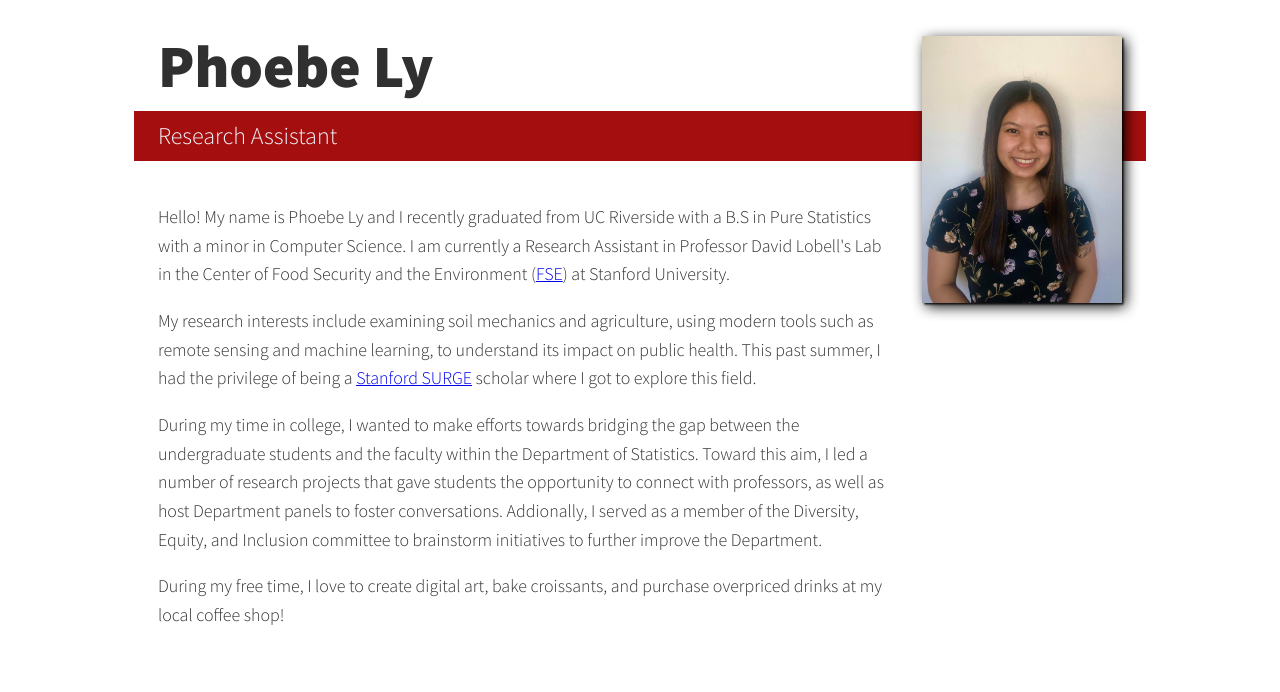
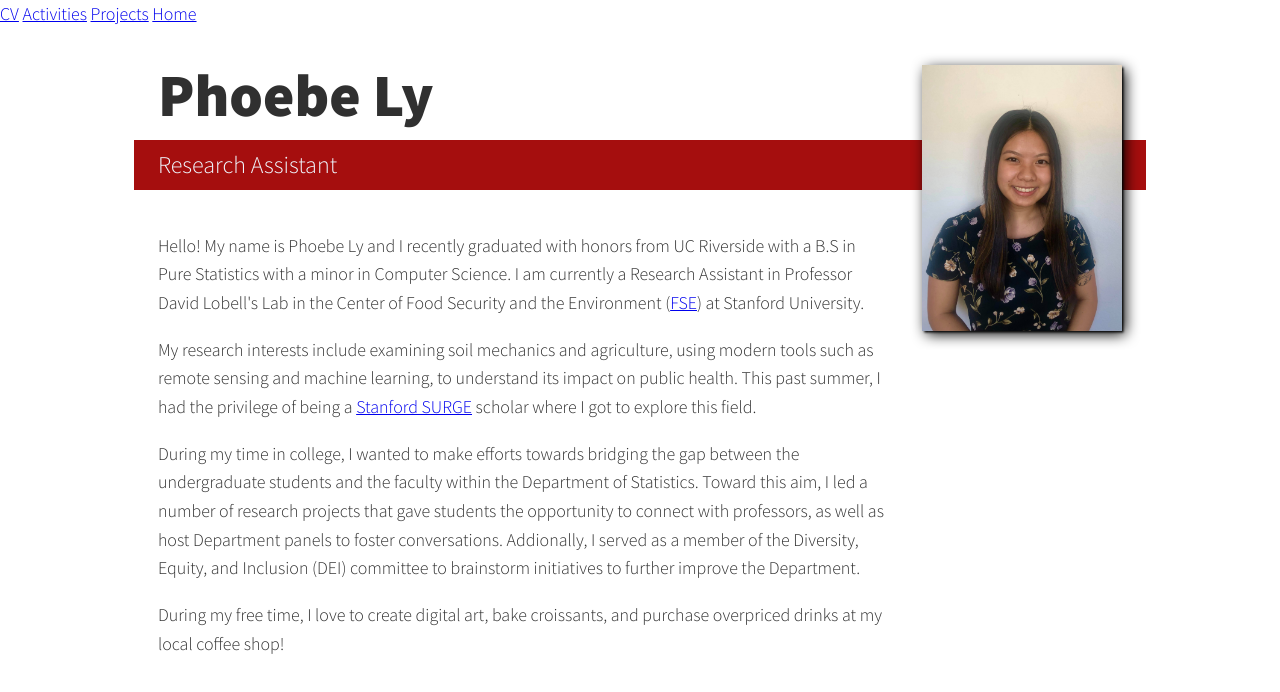
Before and after one commit to phoebely7/phoebely7.github.io, a plain HTML site: page index.html in a window 1280 px wide. Shown: the top 692 px of the page. Drawn offline with nearby package versions, Linux system fonts and the light colour scheme.

Commit message:
Update index.html

```diff
--- a/index.html
+++ b/index.html
@@ -16,12 +16,20 @@
 
     </head>
 
+    <div class="topnav">
+        <a href="Ly_Phoebe_CV.pdf">CV</a>
+        <a href="activitiesPage.html">Activities</a>
+        <a href="projectPage.html">Projects</a>
+        <a class="active" href="index.html">Home</a>
+
+      </div>
+
     <section class="about-me" id="about">
         <h2 class="section__title section__title--about">Phoebe Ly</h2>
         <p class="section__subtitle section__subtitle--about" style="color:aliceblue">Research Assistant</p>
         <img src="img/profilePicture.jpg" alt ="" class="about-me__img">
         <div class="about-me__body">
-            <p>Hello! My name is Phoebe Ly and I recently graduated from UC Riverside with a B.S in
+            <p>Hello! My name is Phoebe Ly and I recently graduated with honors from UC Riverside with a B.S in
                 Pure Statistics with a minor in Computer Science. I am currently a Research Assistant in
                 Professor David Lobell's Lab in the Center of Food Security and the Environment
                 (<a href="https://lobell-lab.stanford.edu/">FSE</a>)  at Stanford University. </p>
@@ -33,7 +41,7 @@
             <p>During my time in college, I wanted to make efforts towards bridging the gap between the undergraduate students
                 and the faculty within the Department of Statistics. Toward this aim, I led a number of research projects that
                 gave students the opportunity to connect with professors, as well as host Department panels to foster conversations.
-                Addionally, I served as a member of the Diversity, Equity, and Inclusion committee to brainstorm
+                Addionally, I served as a member of the Diversity, Equity, and Inclusion (DEI) committee to brainstorm
                 initiatives to further improve the Department.</p>
 
             <p>During my free time, I love to create digital art, bake croissants, and purchase overpriced drinks at my local coffee shop!</p>
```
